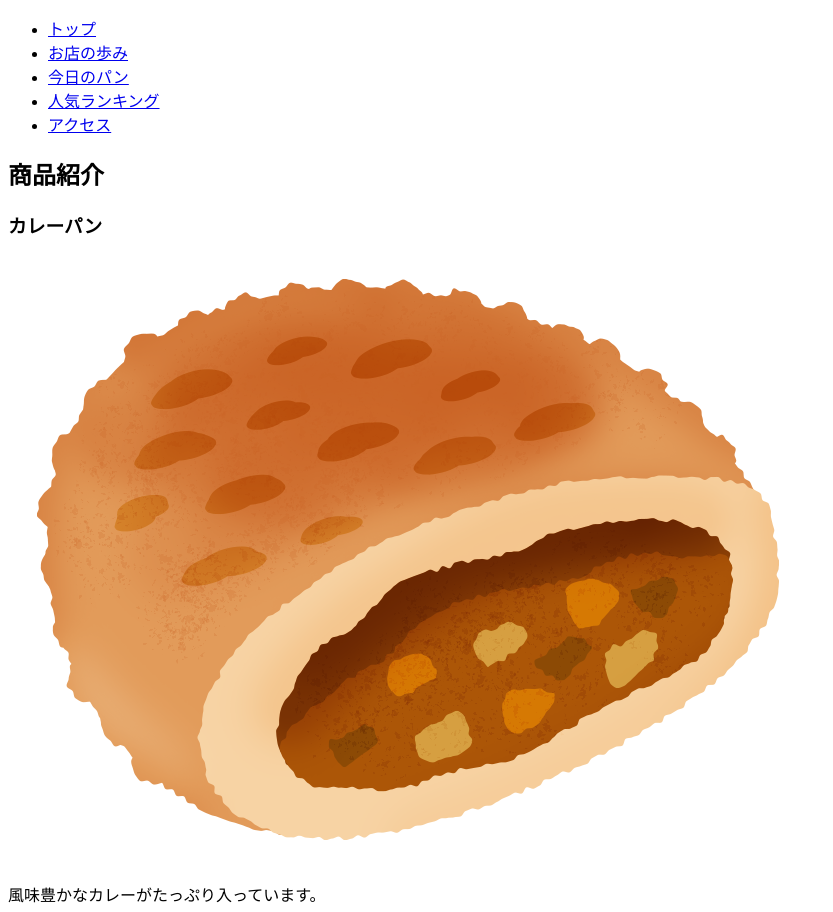
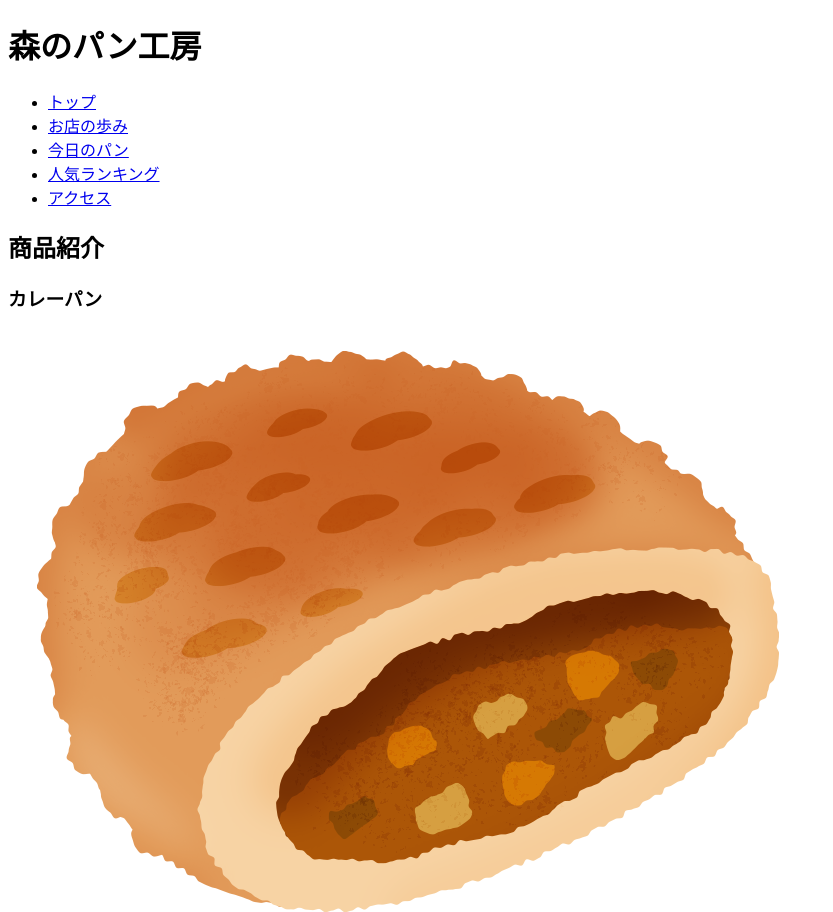
Before and after one commit to m-sh1m0tan1/github-b-bakery-website, a plain HTML site: page index.html in a window 1280 px wide. Shown: the top 912 px of the page, without its empty margins (0-833 px from the left). Drawn offline with Linux system fonts and the light colour scheme; a web font is replaced by a local one.

Commit message:
タイトルを追記

```diff
--- a/index.html
+++ b/index.html
@@ -4,7 +4,7 @@
 <head>
     <meta charset="UTF-8">
     <meta name="viewport" content="width=device-width, initial-scale=1.0">
-    <title>Document</title>
+    <title>森のパン工房 - Top</title>
     <!-- ここからGoogle Font -->
     <link rel="preconnect" href="https://fonts.googleapis.com">
     <link rel="preconnect" href="https://fonts.gstatic.com" crossorigin>
@@ -14,6 +14,7 @@
 
 <body>
     <header>
+        <h1>森のパン工房</h1>
         <nav>
             <ul>
                 <li><a href="#">トップ</a></li>
```
